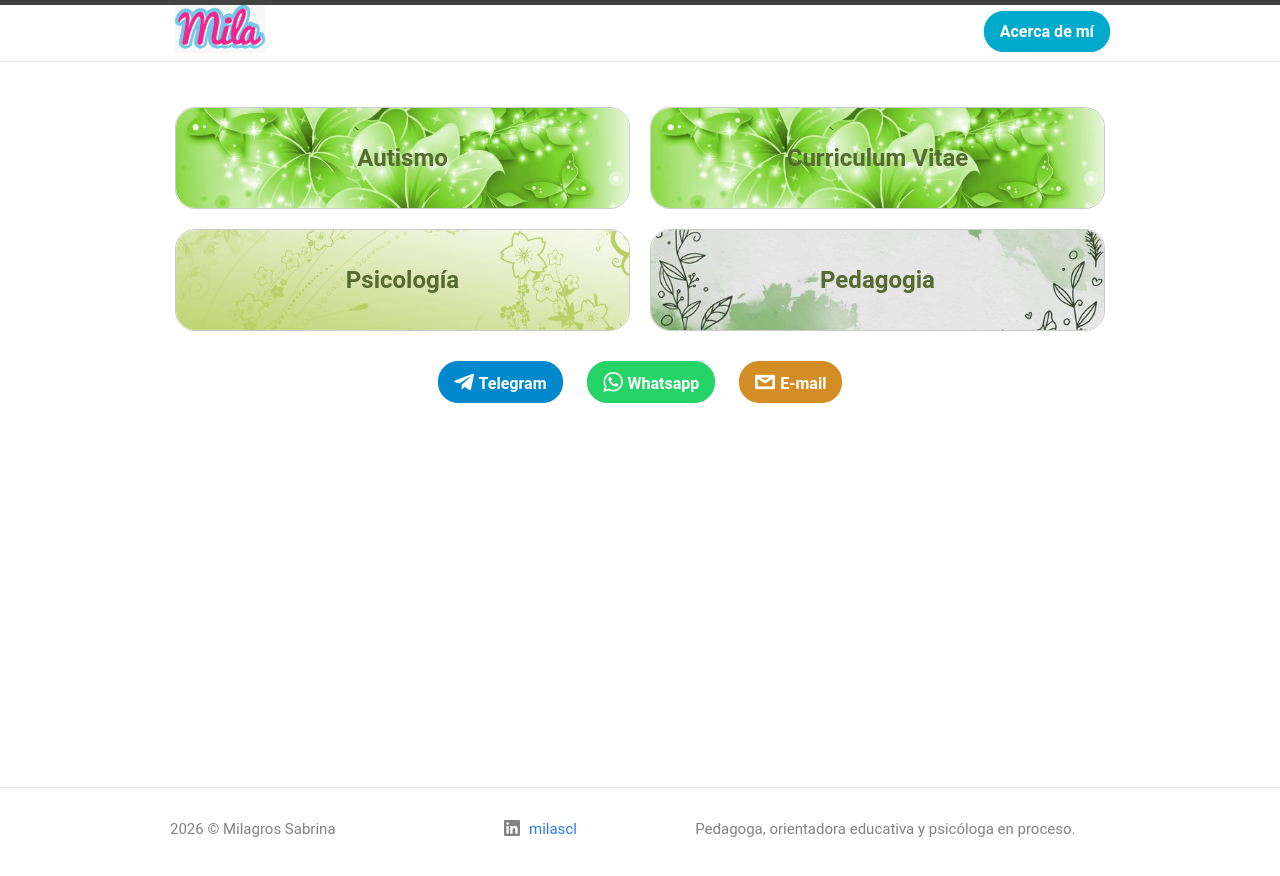
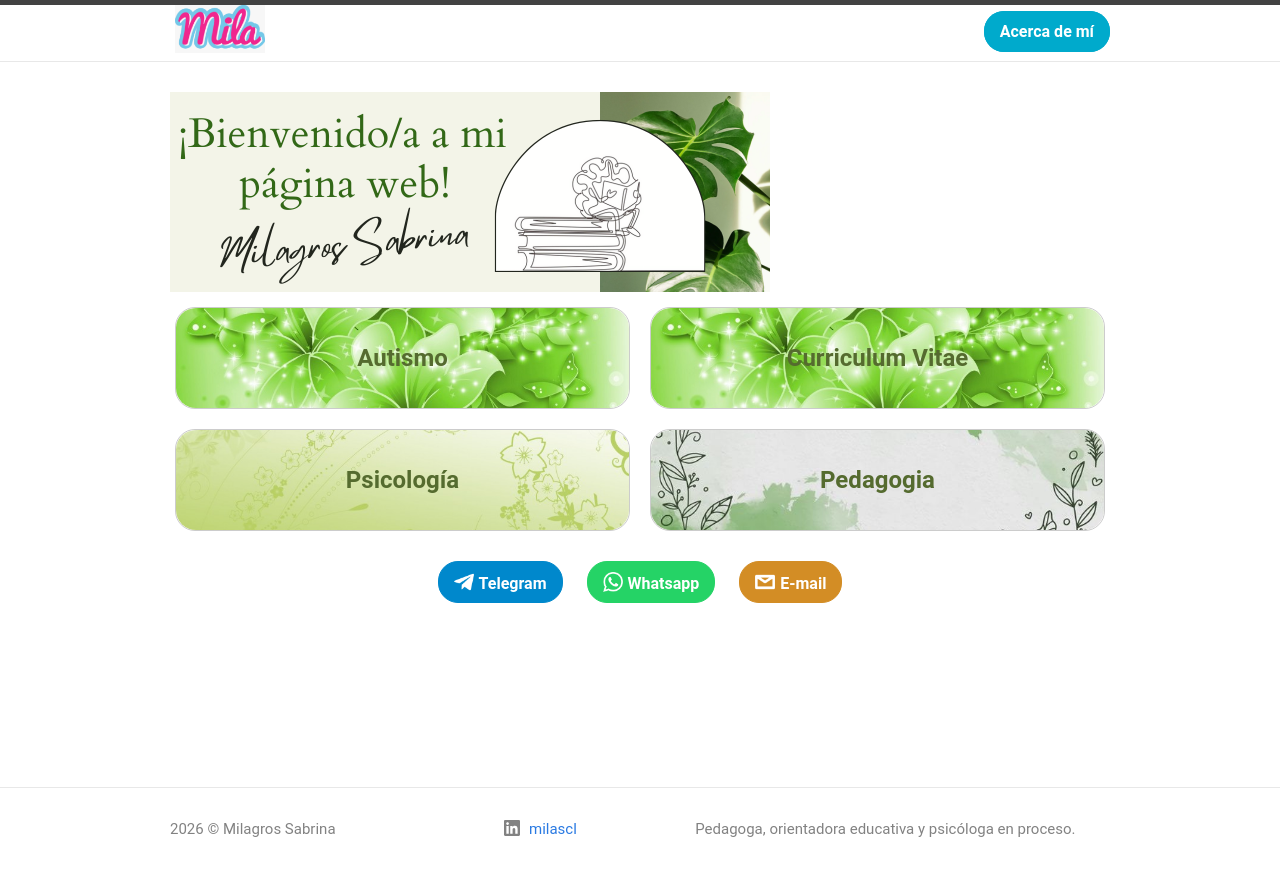
Before and after one commit to MilaSCL/MilaSCL.github.io, a Jekyll site: the page built from index.markdown, in a window 1280 px wide. Shown: the top 876 px of the page. Built offline with Jekyll 4.4.1, drawn with Linux system fonts in a browser that asks for light colours.

Commit message:
Update home.html

```diff
--- a/_layouts/home.html
+++ b/_layouts/home.html
@@ -6,6 +6,8 @@ layout: default
   {%- if page.title -%}
     <h1 class="page-heading">{{ page.title }}</h1>
   {%- endif -%}
+
+  <img src="/assets/encabezado.png">
 
   {{ content }}
 
```
